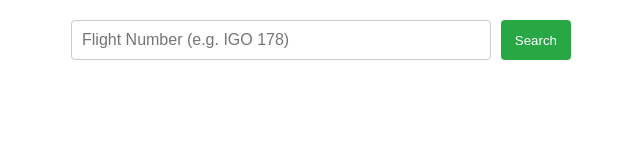
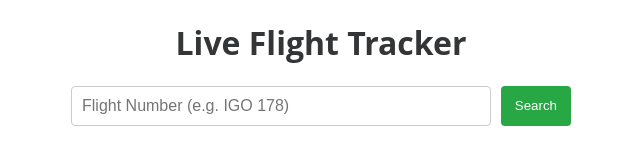
Before and after one commit to PiyushN17/live-flight-tracker, a plain HTML site: page index.html in a window 1280 px wide. Shown: the whole page, without its empty margins (319-959 px from the left). Drawn offline with nearby package versions, Linux system fonts and the light colour scheme.

Commit message:
Update index.html

```diff
--- a/index.html
+++ b/index.html
@@ -8,6 +8,7 @@
     <link rel="stylesheet" href="https://unpkg.com/leaflet/dist/leaflet.css"/>
 </head>
 <body>
+    <h1 style="text-align: center;">Live Flight Tracker</h1>
     <div id="specificSearch">
         <input type="text" id="flightNum" placeholder="Flight Number (e.g. IGO 178)">
         <button id="srch">Search</button>
@@ -107,8 +108,6 @@
             </div>
         </div>
 
-
-
         <div id="footer">
             <p id="departTimeZone">Departure Timezone: </p>
             <p id="arrTimeZone">● Arrival Timezone: </p>
```
